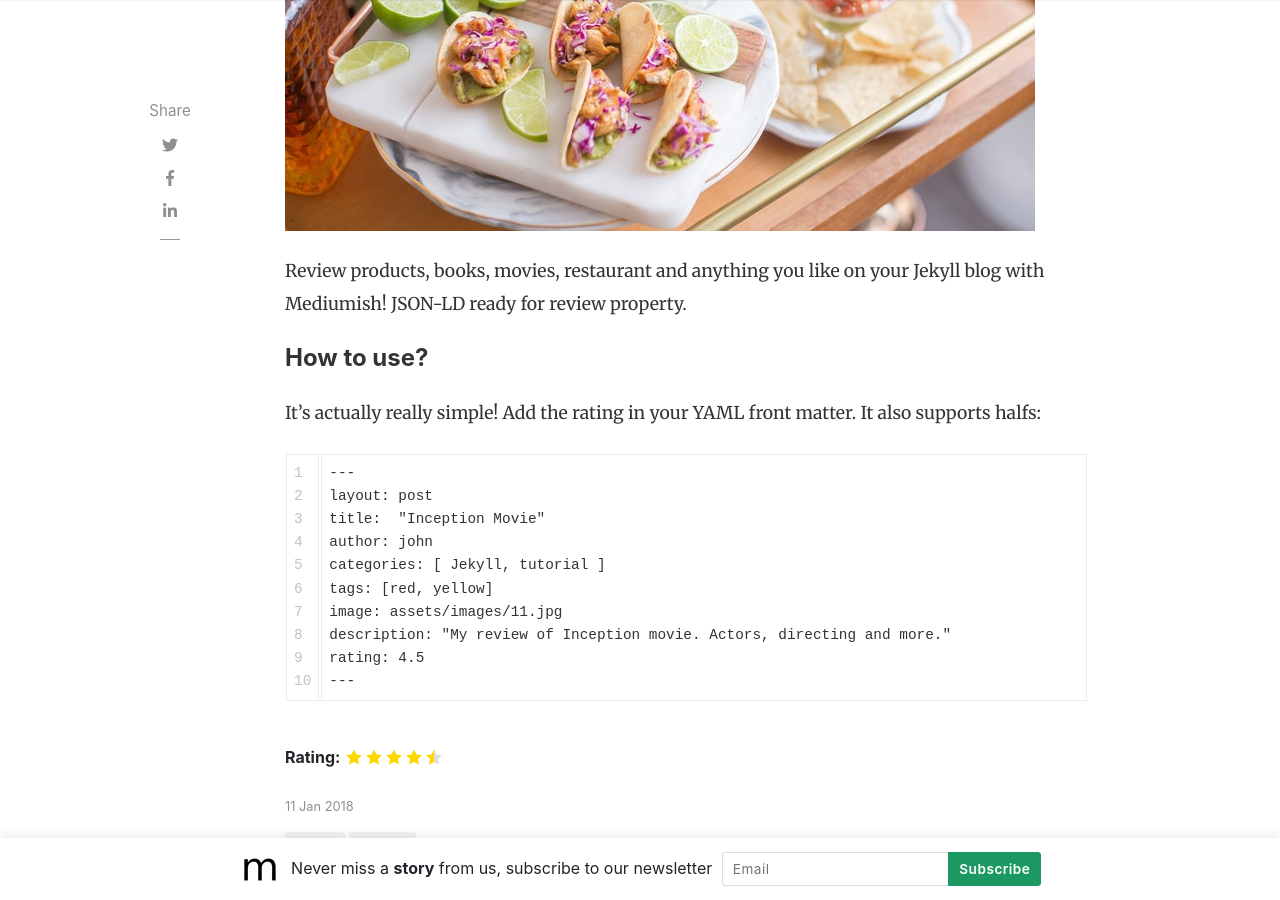
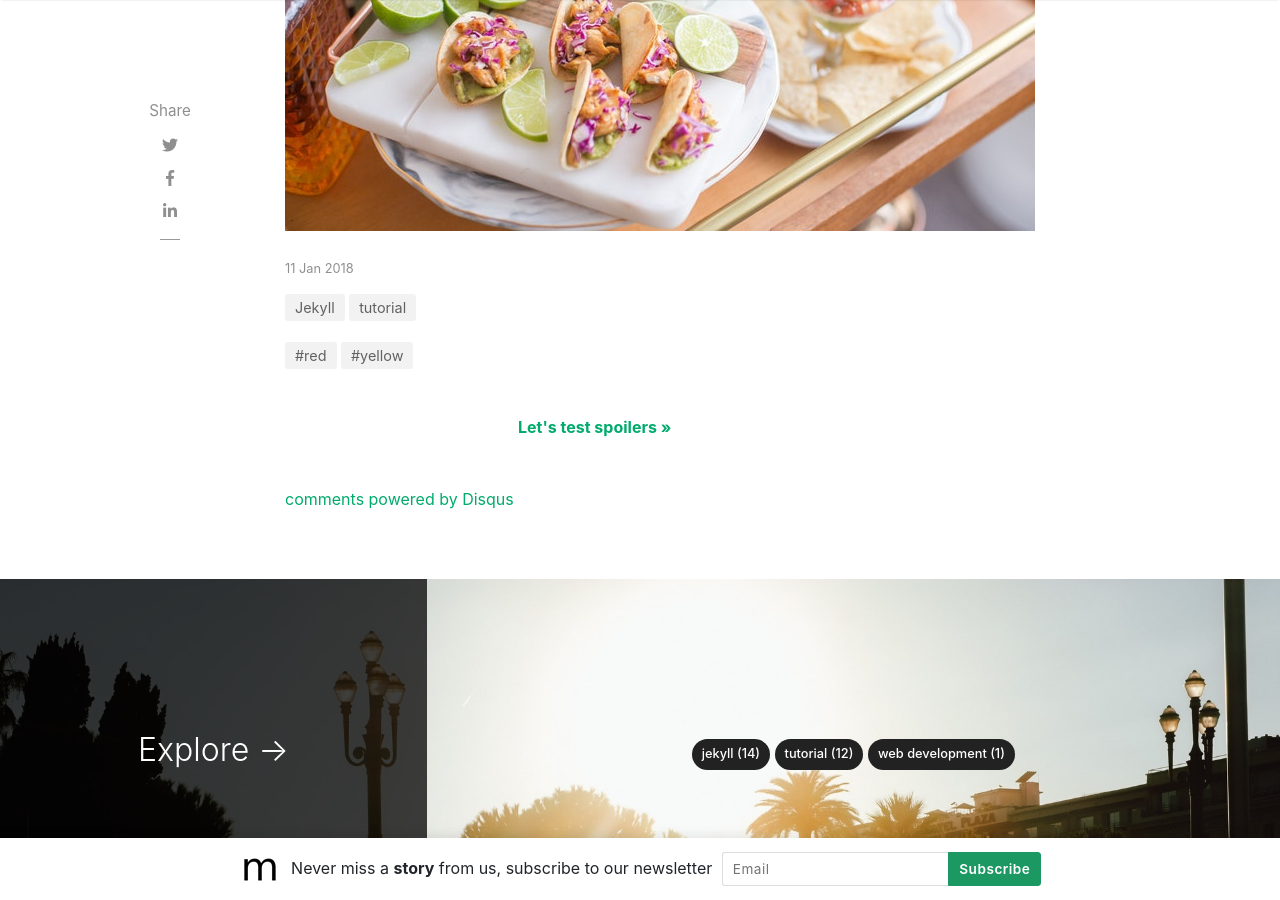
Before and after one commit to gpf192/gpf192.github.io, a Jekyll site: the page built from _posts/2018-01-11-customer-service.md, in a window 1280 px wide and 900 px high, scrolled down 693 px. Built offline with Jekyll 4.4.1, drawn with Linux system fonts in a browser that asks for light colours; nearby versions of some CDN libraries; comment, search, counter and statistics services are not loaded.

````diff
--- a/_includes/featuredbox.html
+++ b/_includes/featuredbox.html
@@ -22,7 +22,7 @@
                     </div>
                 </div>
             </div>
-            <!--<div class="col-12 col-md-12 col-lg-7">
+            <div class="col-12 col-md-12 col-lg-7">
                 <div class="h-100 card-group">
                     <div class="card">
                         <div class="card-body">
@@ -58,7 +58,7 @@
                         </div>
                     </div>
                 </div>
-            </div>-->
+            </div>
         </div>
     </div>
 </div>
--- a/_posts/2018-01-11-customer-service.md
+++ b/_posts/2018-01-11-customer-service.md
@@ -9,24 +9,4 @@ video: assets/images/abc.mp4
 description: "My review of Inception movie. Acting, plot and something else in this short description."
 featured: true
 hidden: true
-rating: 4.5
 ---
-
-Review products, books, movies, restaurant and anything you like on your Jekyll blog with Mediumish! JSON-LD ready for review property.
-
-#### How to use?
-
-It's actually really simple! Add the rating in your YAML front matter. It also supports halfs:
-
-```html
----
-layout: post
-title:  "Inception Movie"
-author: john
-categories: [ Jekyll, tutorial ]
-tags: [red, yellow]
-image: assets/images/11.jpg
-description: "My review of Inception movie. Actors, directing and more."
-rating: 4.5
----
-```
````
